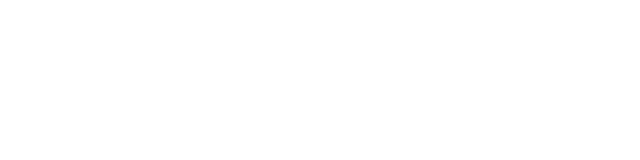
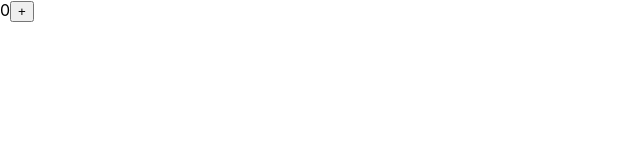
Before and after one commit to newedition994/react-typescript-app, a React (Create React App) app: page / in a window 1280 px wide. Shown: the top 160 px of the page, without its empty margins (0-640 px from the left). Built offline with nearby package versions, Linux system fonts and the light colour scheme.

Commit message:
adding the counter to the main app

```diff
--- a/src/App.tsx
+++ b/src/App.tsx
@@ -2,10 +2,19 @@
 
 import { Counter } from "./Counter";
 
-import "./App.css";
-
 const App: React.FC = () => {
-  return <div className="App"></div>;
+  return (
+    <div>
+      <Counter>
+        {({ count, setCount }) => (
+          <div>
+            {count}
+            <button onClick={() => setCount(count + 1)}>+</button>
+          </div>
+        )}
+      </Counter>
+    </div>
+  );
 };
 
 export default App;
```
